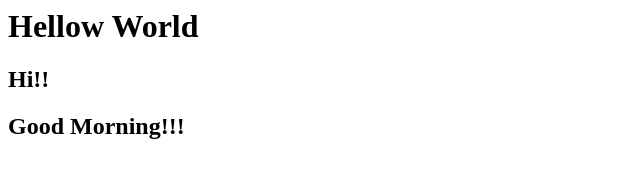
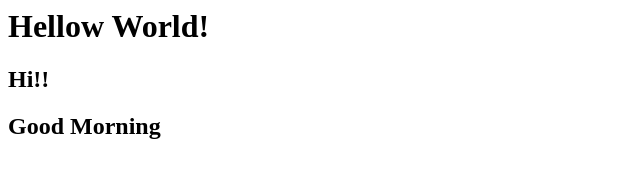
Before and after one commit to takada-4762/sample, a plain HTML site: page index.html in a window 1280 px wide. Shown: the full height of the page, 0-640 px from the left. Drawn offline with Linux system fonts and the light colour scheme.

Commit message:
Hallow + ! good_morning - !

```diff
--- a/index.html
+++ b/index.html
@@ -1,3 +1,3 @@
-<h1>Hellow World</h1>
+<h1>Hellow World!</h1>
 <h2>Hi!!</h2>
-<h2>Good Morning!!!</h2>
+<h2>Good Morning</h2>
```
